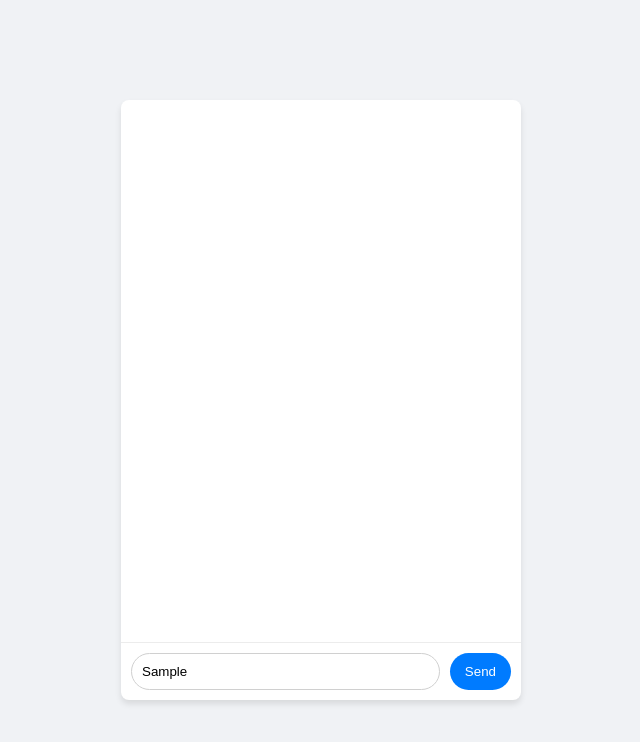
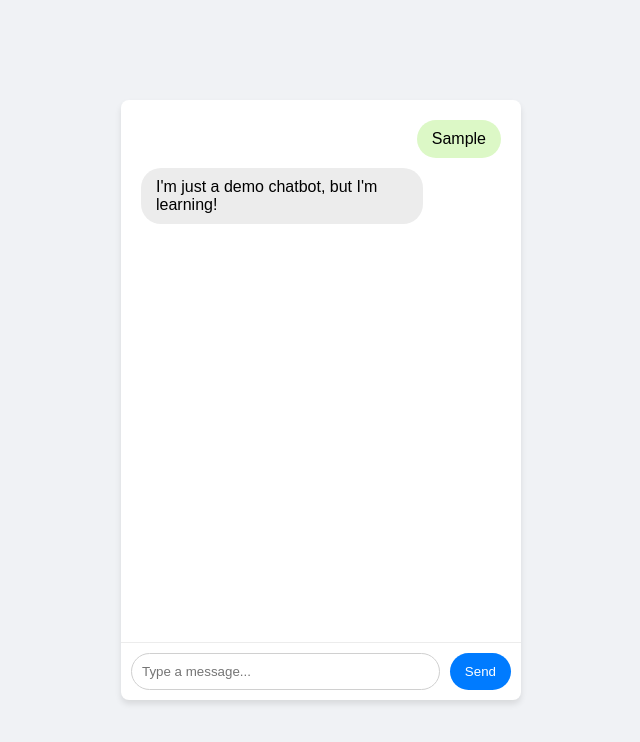
Before and after one commit to vestahome82/ChatFlow, a website: page index.html in a window 1280 px wide. Both pictures are taken after typing "Sample" into the empty fields and a click on the button "Send". Shown: the whole page, without its empty margins (319-959 px from the left). Drawn offline with Linux system fonts and the light colour scheme.

Commit message:
Update index.html
adding javascript

```diff
--- a/index.html
+++ b/index.html
@@ -79,16 +79,44 @@
 <body>
     <div id="chat-container">
         <div id="message-container">
-            <!-- Messages will be displayed here -->
+            <!-- Icons next to messages -->
         </div>
         <div id="chat-input">
-            <input type="text" placeholder="Type a message...">
-            <button>Send</button>
+            <input id="chat-message-input" type="text" placeholder="Type a message...">
+            <button onclick="sendMessage()">Send</button>
         </div>
     </div>
 
     <script>
-        // JavaScript for handling chat input and display will go here
+        const messageContainer = document.getElementById('message-container');
+        const inputField = document.getElementById('chat-message-input');
+
+        function sendMessage() {
+            const message = inputField.value;
+            if (message) {
+                displayMessage(message, 'user');
+                getResponse(message);
+                inputField.value = ''; // Clear input field
+            }
+        }
+
+        function displayMessage(message, type) {
+            const messageDiv = document.createElement('div');
+            messageDiv.classList.add('message', type + '-message');
+            if (type === 'user') {
+                messageDiv.innerHTML = `<i class="fas fa-user message-icon"></i> ${message}`;
+            } else {
+                messageDiv.innerHTML = `<i class="fas fa-robot message-icon"></i> ${message}`;
+            }
+            messageContainer.appendChild(messageDiv);
+            messageContainer.scrollTop = messageContainer.scrollHeight; // Scroll to the bottom
+        }
+
+        function getResponse(userMessage) {
+            // Dummy response function, replace with real logic or API call
+            const response = "I'm just a demo chatbot, but I'm learning!";
+            setTimeout(() => displayMessage(response, 'chatflow'), 1000); // Simulate response delay
+        }
     </script>
 </body>
 </html>
```
